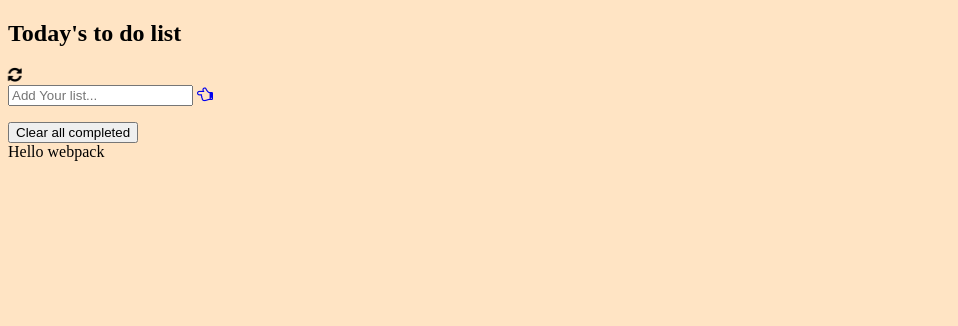
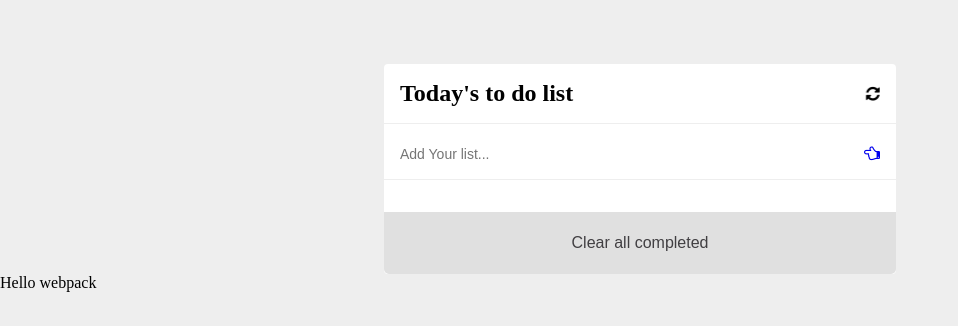
Before and after one commit to AlaaShaheen2/to-do-list, a website built with webpack: page src/index.html in a window 1280 px wide. Shown: the whole page, without its empty margins (0-958 px from the left). Built offline with nearby package versions, Linux system fonts and the light colour scheme.

Commit message:
Style elements

```diff
--- a/src/style.css
+++ b/src/style.css
@@ -1,7 +1,88 @@
-.hello1 {
-  color: green;
+* {
+  margin: 0;
+  padding: 0;
+  box-sizing: border-box;
+}
+
+li {
+  list-style: none;
 }
 
 body {
-  background-color: bisque;
+  background-color: #eee;
 }
+
+.list {
+  background-color: #fff;
+  width: 40%;
+  margin: auto;
+  margin-top: 4em;
+  border-radius: 4px;
+}
+
+.head-sec {
+  display: flex;
+  justify-content: space-between;
+  align-items: center;
+  padding: 1em;
+  border-bottom: 1px solid #eee;
+  margin-bottom: 5px;
+}
+
+.form {
+  width: 100%;
+  display: flex;
+  justify-content: space-between;
+  padding: 1em;
+  border-bottom: 1px solid#eee;
+}
+
+.btn-hand,
+.update-btn {
+  background: none;
+  border: none;
+  padding: 0;
+  font: inherit;
+  cursor: pointer;
+  outline: inherit;
+}
+
+.update-btn {
+  margin-left: auto;
+}
+
+.to-do {
+  padding: 1em;
+}
+
+.to-do li {
+  display: flex;
+}
+
+.enter-txt {
+  border: 0;
+  width: 100%;
+  font-size: 14px;
+}
+
+.enter-txt:focus {
+  outline: 0;
+}
+
+.elements {
+  padding: 1em;
+  width: 100%;
+  background-color: #e0e0e0;
+  border-bottom-left-radius: 5px;
+  border-bottom-right-radius: 5px;
+}
+
+.btn-elm {
+  width: 100%;
+  height: 30px;
+  border: 0;
+  padding: 0;
+  font-size: 16px;
+  color: #413f42;
+  background-color: inherit;
+}
```
